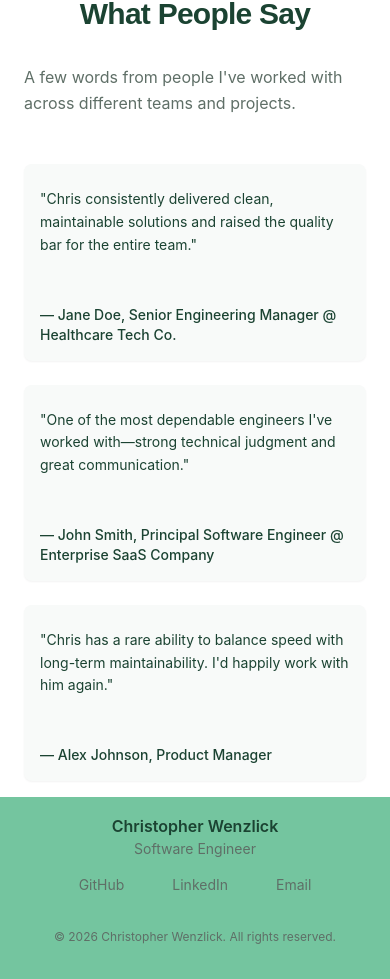
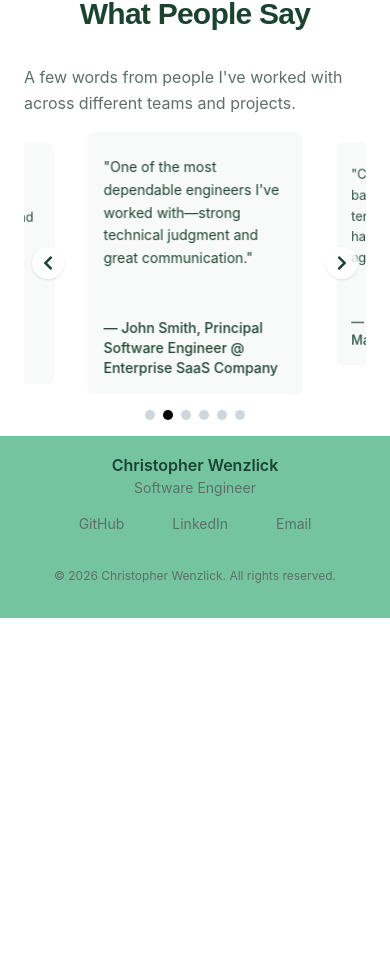
Before and after one commit to ChrisWenzlick/portfolio-website, a Next.js app: page / in a window 390 px wide. Shown: the part 4519-5498 px from the top of the page. After the commit the page ends 5137 px from the top, so only its background shows below. Built offline with nearby package versions, Linux system fonts and the light colour scheme.

Commit message:
Add autoplay to carousel component and move testimonials into carousel

```diff
--- a/components/layout/TestimonialsSection.tsx
+++ b/components/layout/TestimonialsSection.tsx
@@ -1,5 +1,6 @@
 import Card, { CardContent, CardFooter } from "../ui/Card";
 import { testimonials } from "../../src/content/testimonials";
+import Carousel from "components/ui/Carousel";
 
 export default function TestimonialsSection() {
     return (
@@ -10,7 +11,7 @@ export default function TestimonialsSection() {
                 A few words from people I&apos;ve worked with across different teams and projects.
             </p>
 
-            <div className="mt-8 grid gap-6 sm:grid-cols-2 lg:grid-cols-3">
+            <Carousel autoPlayInterval={5000}>
                 {testimonials.map((t, i) => (
                     <Card shadow="sm" radius="md" key={i} className="flex h-full">
                         <CardContent className="flex-1 pt-6">
@@ -28,7 +29,7 @@ export default function TestimonialsSection() {
                         </CardFooter>
                     </Card>
                 ))}
-            </div>
+            </Carousel>
         </section>
     );
 }
--- a/components/ui/Carousel.tsx
+++ b/components/ui/Carousel.tsx
@@ -12,10 +12,12 @@ import { FaChevronLeft, FaChevronRight } from "react-icons/fa"
 
 type ScaleCarouselProps = {
   children: React.ReactNode
+  autoPlayInterval?: number
 }
 
 export default function ScaleCarousel({
   children,
+  autoPlayInterval,
 }: ScaleCarouselProps) {
   const [emblaRef, emblaApi] = useEmblaCarousel({
     loop: true,
@@ -102,8 +104,24 @@ export default function ScaleCarousel({
     })
   }, [emblaApi, onSelect, applyScale])
 
+  {/* Autoplay */}
+  const[isHovered, setIsHovered] = useState(false)
+  useEffect(() => {
+    if (!emblaApi || !autoPlayInterval) return
+    const interval = setInterval(() => {
+      if (!isHovered)
+        emblaApi.scrollNext()
+    }, autoPlayInterval)
+
+    return () => clearInterval(interval)
+  }, [emblaApi, autoPlayInterval, isHovered])
+
   return (
-    <div className="w-full max-w-6xl mx-auto">
+    <div
+      className="w-full max-w-6xl mx-auto"
+      onMouseEnter={() => setIsHovered(true)}
+      onMouseLeave={() => setIsHovered(false)}
+    >
       {/* Carousel */}
       <div className="relative">
         <div className="overflow-hidden" ref={emblaRef}>
--- a/src/content/testimonials.ts
+++ b/src/content/testimonials.ts
@@ -32,5 +32,27 @@ export const testimonials: Testimonial[] = [
       author: "Alex Johnson",
       role: "Product Manager",
     },
-
+    {
+      id: "testimonial-1",
+      quote:
+        "Chris consistently delivered clean, maintainable solutions and raised the quality bar for the entire team.",
+      author: "Jane Doe",
+      role: "Senior Engineering Manager",
+      company: "Healthcare Tech Co.",
+    },
+    {
+      id: "testimonial-2",
+      quote:
+        "One of the most dependable engineers I've worked with—strong technical judgment and great communication.",
+      author: "John Smith",
+      role: "Principal Software Engineer",
+      company: "Enterprise SaaS Company",
+    },
+    {
+      id: "testimonial-3",
+      quote:
+        "Chris has a rare ability to balance speed with long-term maintainability. I'd happily work with him again.",
+      author: "Alex Johnson",
+      role: "Product Manager",
+    },
 ];
```
Lines whose indentation alone changed are shown as unchanged.
